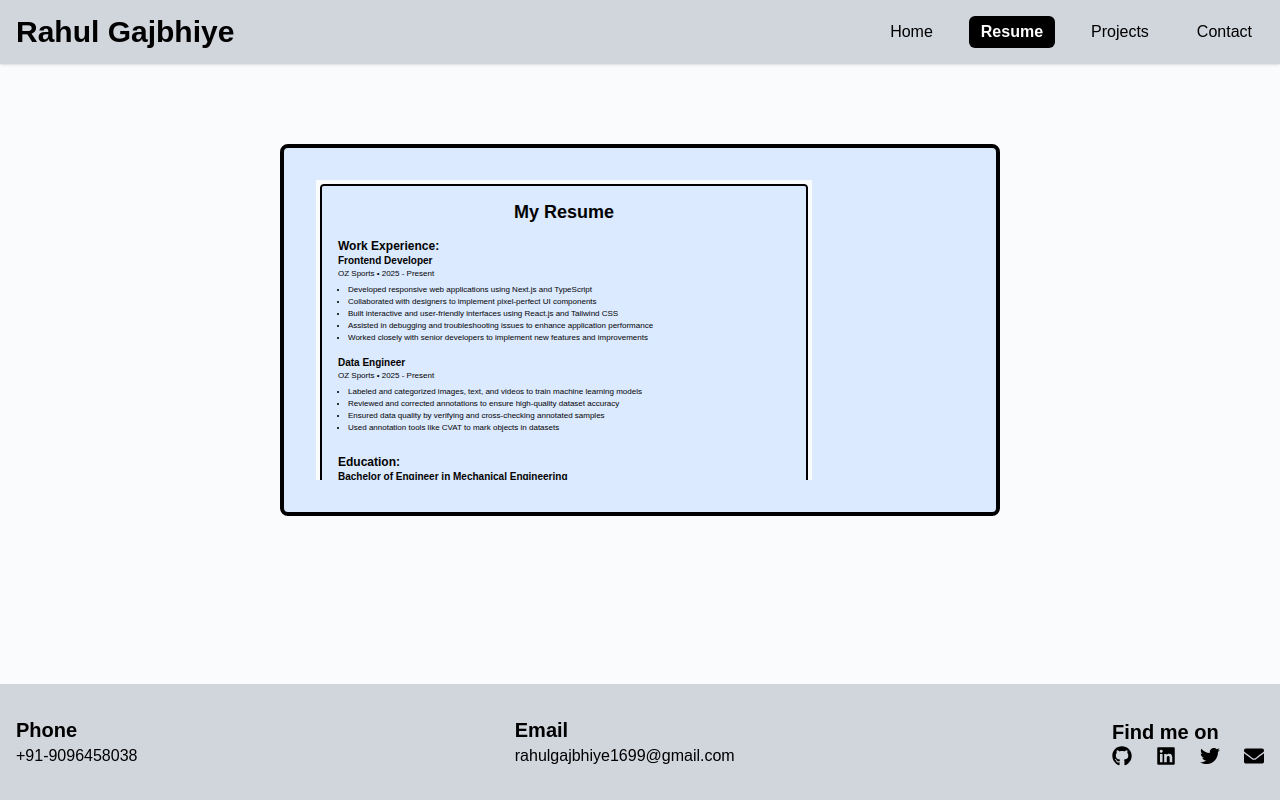
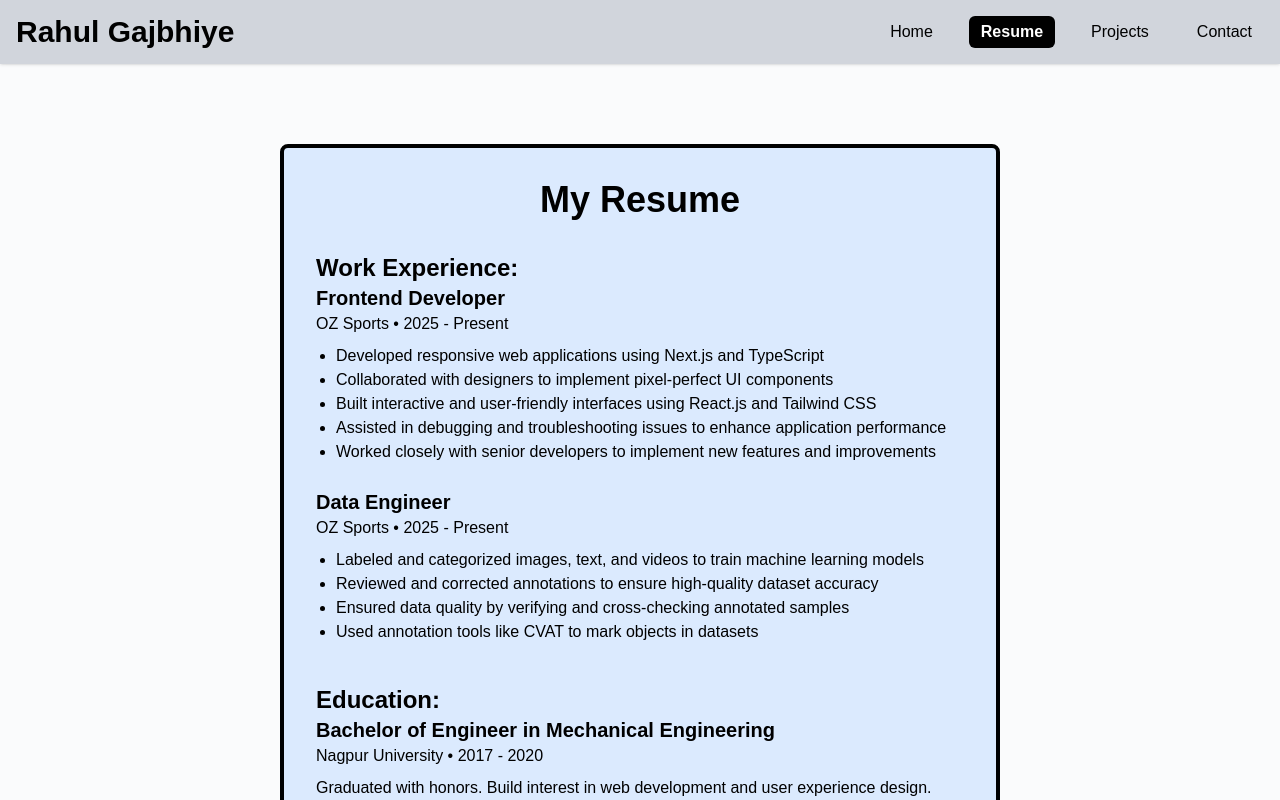
Before and after one commit to rahul-gajbhiye/next_test, a Next.js app: page /resume in a window 1280 px wide. Shown: the top 800 px of the page. Built offline with nearby package versions, Linux system fonts and the light colour scheme.

Commit message:
resume added

```diff
--- a/src/app/resume/page.tsx
+++ b/src/app/resume/page.tsx
@@ -5,14 +5,7 @@ export default function Resume() {
   return (
     <div className="container mx-auto py-20 px-70">
       <div className="border-4 border-primary p-8 rounded-lg  bg-blue-100">
-        <iframe
-    src="/my_resume.png"
-    width="100%"
-    height="300px">
-</iframe>
-
-
-        {/* <h1 className="text-4xl font-black mb-8 text-center">My Resume</h1>
+        <h1 className="text-4xl font-black mb-8 text-center">My Resume</h1>
 
         <section className="mb-10">
           <h2 className="text-2xl font-bold section-heading">Work Experience:</h2>
@@ -112,7 +105,7 @@ export default function Resume() {
               </a>
             </div>
           </div>
-        </section>*/}
+        </section>
       </div >
     </div >
   )
```
